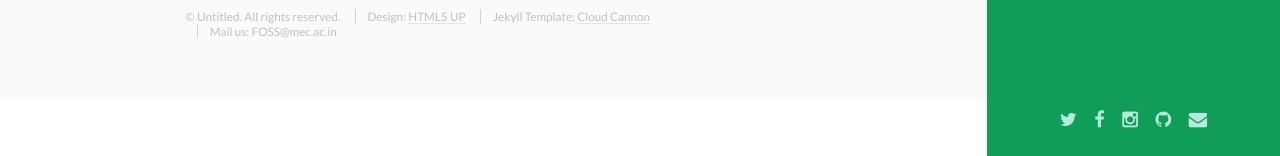
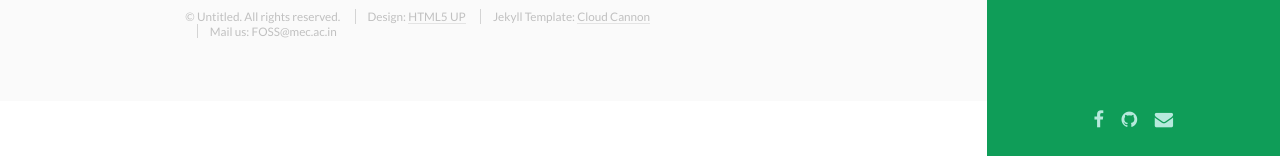
Before and after one commit to harirajk/fossmec.github.io, a Jekyll site: the page built from web.html, in a window 1280 px wide. Shown: the part 744-900 px from the top of the page. Built offline with Jekyll 4.4.1, drawn with Linux system fonts in a browser that asks for light colours.

Commit message:
Remove extra icons

```diff
--- a/_includes/header.html
+++ b/_includes/header.html
@@ -14,11 +14,9 @@
         </nav>
         <footer>
             <ul class="icons">
-                <li><a href="#" class="icon fa-twitter"><span class="label">Twitter</span></a></li>
-                <li><a href="#" class="icon fa-facebook"><span class="label">Facebook</span></a></li>
-                <li><a href="#" class="icon fa-instagram"><span class="label">Instagram</span></a></li>
+                <li><a href="https://www.facebook.com/FossMEC/" class="icon fa-facebook"><span class="label">Facebook</span></a></li>
                 <li><a href="https://www.github.com/FOSSMec" class="icon fa-github"><span class="label">Github</span></a></li>
-                <li><a href="#" class="icon fa-envelope"><span class="label">Email</span></a></li>
+                <li><a href="mailto:foss@mec.ac.in?Subject=Hello%20again" class="icon fa-envelope"><span class="label">Email</span></a></li>
             </ul>
         </footer>
     </section>
```
